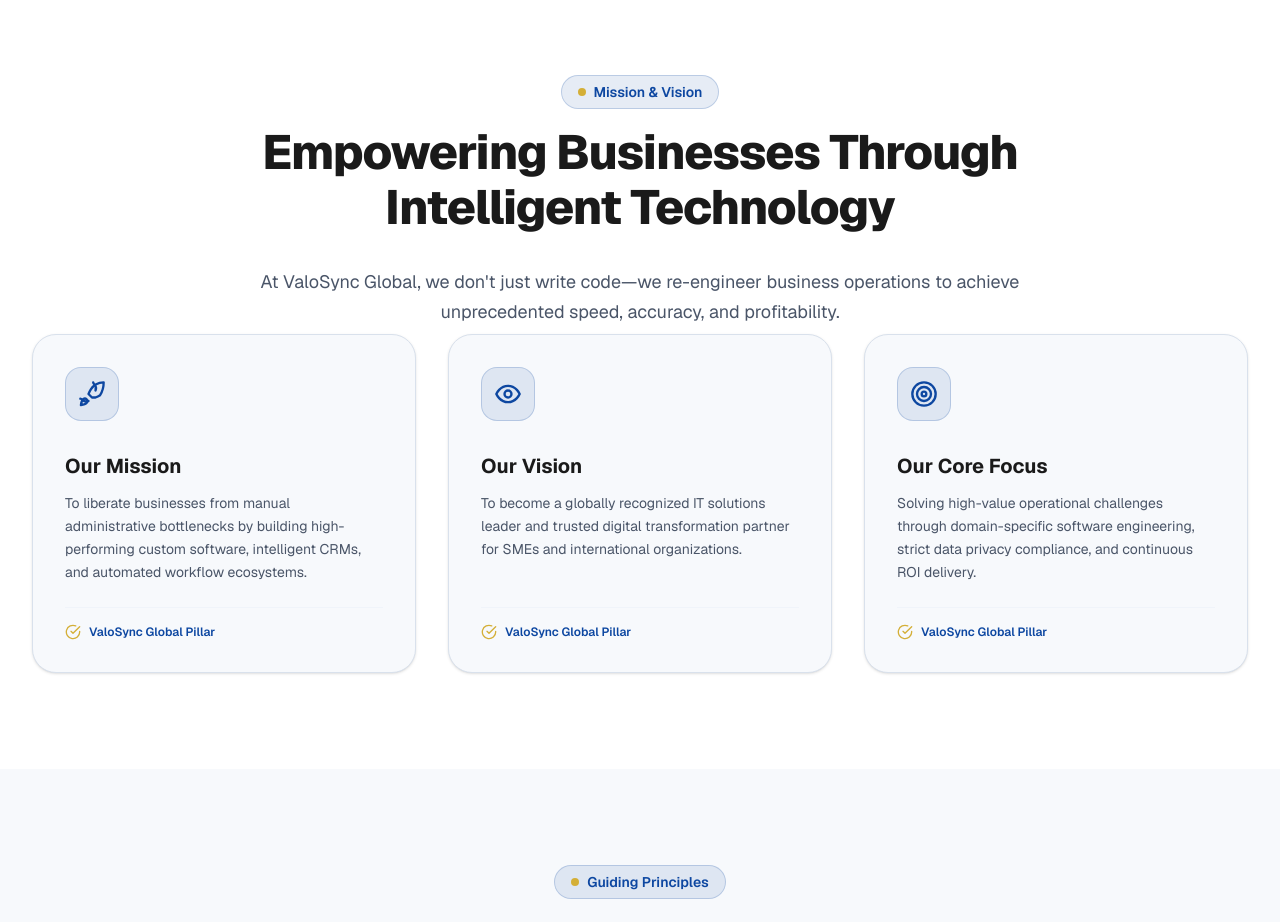
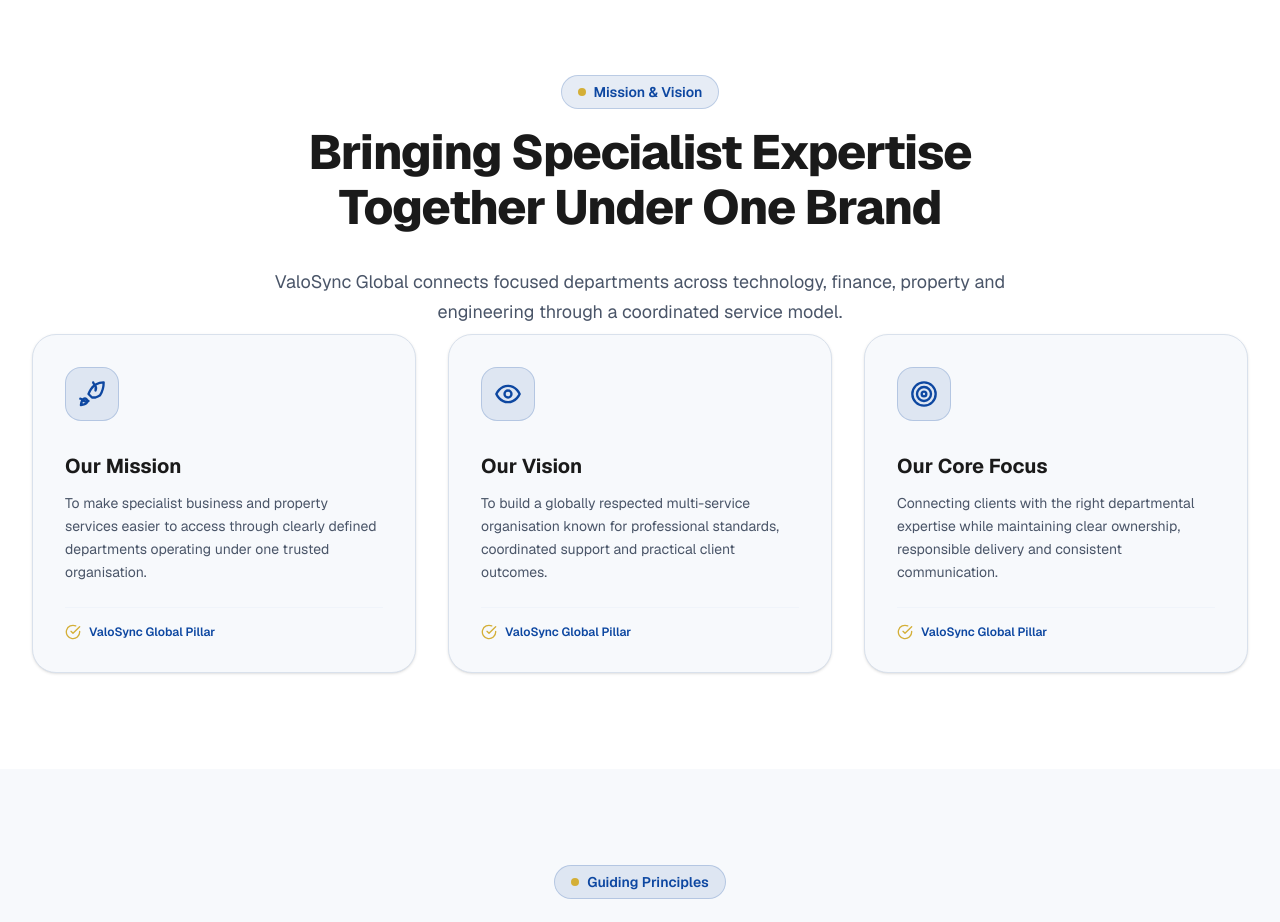
Before and after one commit to mayank-207/ValoSync-Global, a Next.js app: page /about in a window 1280 px wide. Shown: the part 820-1742 px from the top of the page. Built offline with nearby package versions, Linux system fonts and the light colour scheme.

Commit message:
Reframe mission around umbrella organisation

```diff
--- a/components/sections/about/CompanyMissionSection.tsx
+++ b/components/sections/about/CompanyMissionSection.tsx
@@ -7,19 +7,19 @@
     {
       title: "Our Mission",
       description:
-        "To liberate businesses from manual administrative bottlenecks by building high-performing custom software, intelligent CRMs, and automated workflow ecosystems.",
+        "To make specialist business and property services easier to access through clearly defined departments operating under one trusted organisation.",
       icon: <RocketIcon size={28} />,
     },
     {
       title: "Our Vision",
       description:
-        "To become a globally recognized IT solutions leader and trusted digital transformation partner for SMEs and international organizations.",
+        "To build a globally respected multi-service organisation known for professional standards, coordinated support and practical client outcomes.",
       icon: <EyeIcon size={28} />,
     },
     {
       title: "Our Core Focus",
       description:
-        "Solving high-value operational challenges through domain-specific software engineering, strict data privacy compliance, and continuous ROI delivery.",
+        "Connecting clients with the right departmental expertise while maintaining clear ownership, responsible delivery and consistent communication.",
       icon: <TargetIcon size={28} />,
     },
   ];
@@ -29,8 +29,8 @@
       <div className="container">
         <SectionHeading
           badge="Mission & Vision"
-          title="Empowering Businesses Through Intelligent Technology"
-          subtitle="At ValoSync Global, we don't just write code—we re-engineer business operations to achieve unprecedented speed, accuracy, and profitability."
+          title="Bringing Specialist Expertise Together Under One Brand"
+          subtitle="ValoSync Global connects focused departments across technology, finance, property and engineering through a coordinated service model."
           center
         />
 
```
